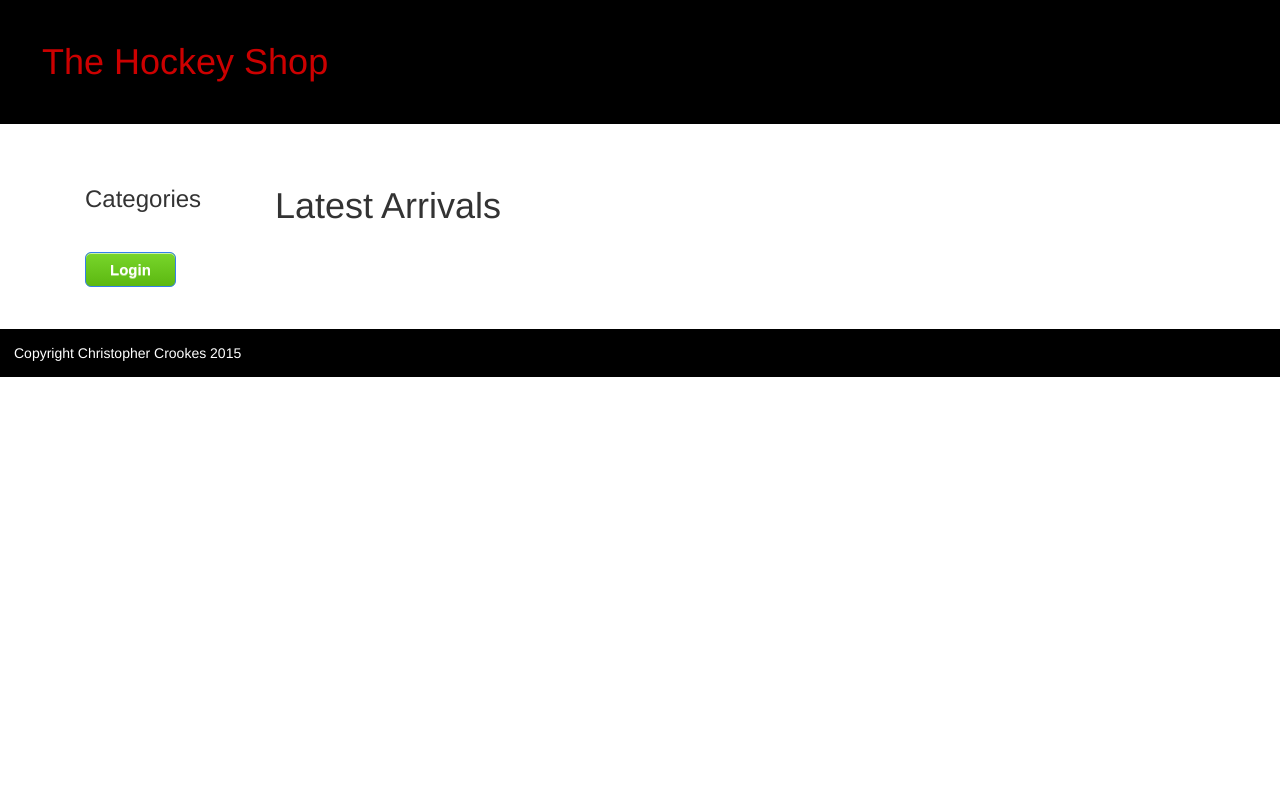
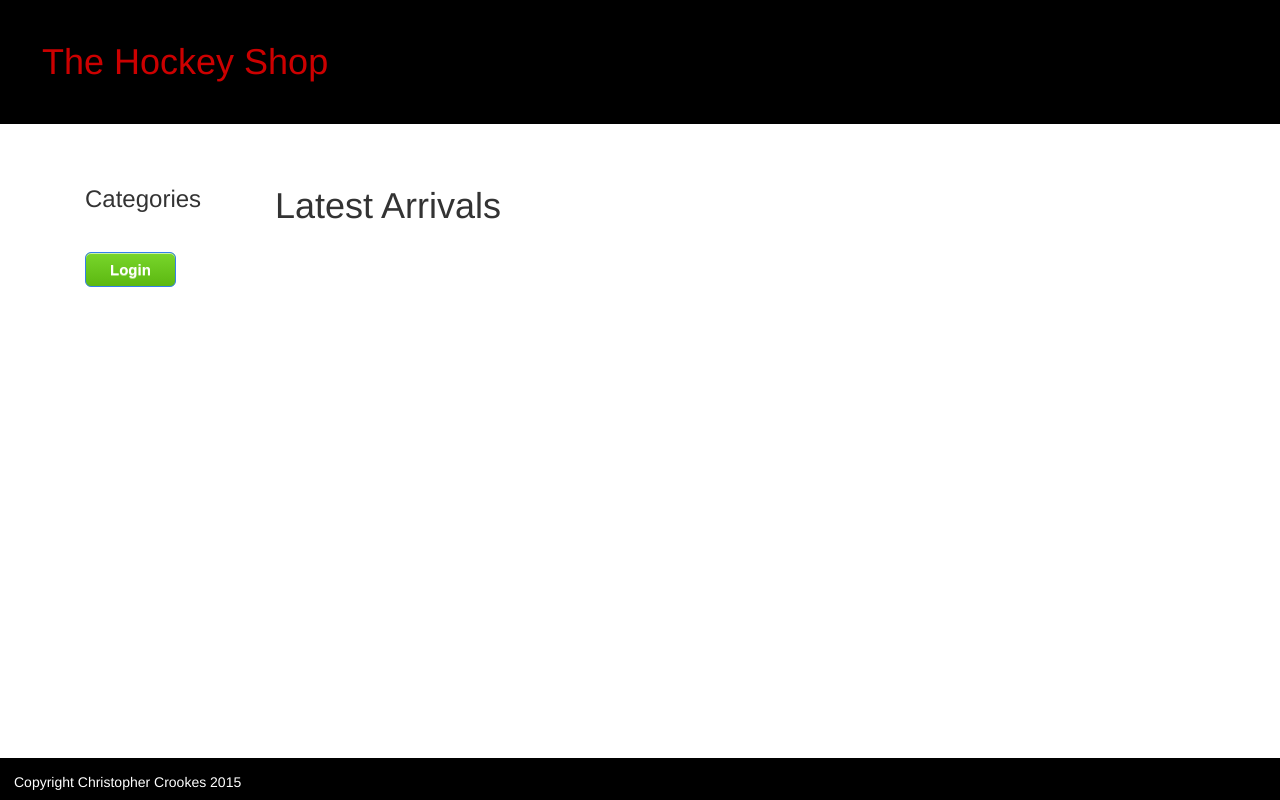
Before and after one commit to cacrookes/udacity-fsd-proj3, a Flask app: page / in a window 1280 px wide. Run offline with Flask 2, Linux system fonts and the light colour scheme; some libraries are stand-ins or nearby versions.

Commit message:
Updating styles to keep footer at bottom of the page

```diff
--- a/static/styles/styles.css
+++ b/static/styles/styles.css
@@ -1,3 +1,11 @@
+html, body{
+  height: 100%;
+}
+
+#wrapper{
+  min-height: 100%;
+}
+
 a:hover {
   text-decoration: none;
 }
@@ -82,12 +90,19 @@
   color: #CC0000;
 }
 
+#maincontent{
+  overflow: auto;
+  padding-bottom: 6em;
+}
+
 footer {
-  /*clear: both;*/
+  clear: both;
   background: black;
   color: white;
   padding: 1em;
-  margin-top: 3em;
+  margin-top: -3em;
+  height: 3em;
+  position: relative;
 }
 
 nav ul{
--- a/templates/master.html
+++ b/templates/master.html
@@ -8,14 +8,16 @@
     <link rel="stylesheet" type="text/css" href="{{ url_for('static', filename='styles/styles.css') }}">
   </head>
   <body>
-    <header id="banner">
-      <h1 role='banner'><a href="{{ url_for('mainPage') }}">The Hockey Shop</a></h1>
-    </header>
-    <div class="container">
+    <div id="wrapper">
+      <header id="banner">
+        <h1 role='banner'><a href="{{ url_for('mainPage') }}">The Hockey Shop</a></h1>
+      </header>
+      <div id="maincontent" class="container">
 
-        {% block content %}
-		  	{% endblock %}
+          {% block content %}
+  		  	{% endblock %}
 
+      </div>
     </div>
     <footer>
       Copyright Christopher Crookes 2015
```
